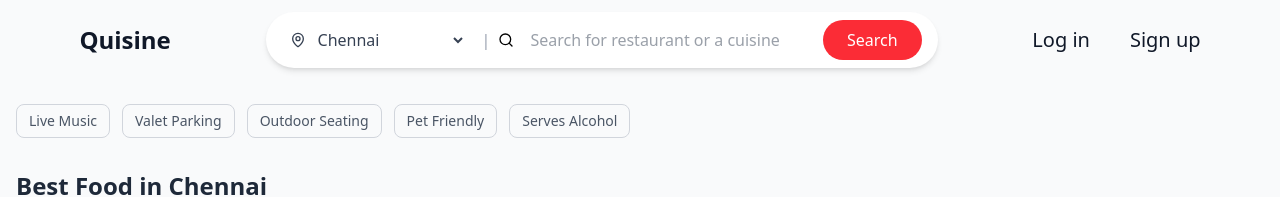
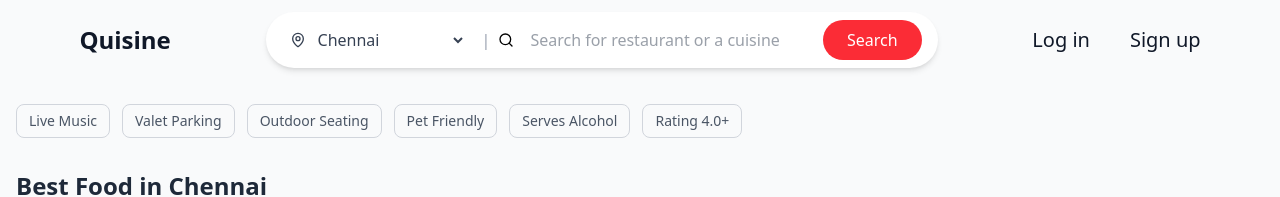
Before and after one commit to Karthikeyan-N-FSD/Restaurant-Reservation-and-Review-Platform-Client-Code, a React (Vite) app: page /search in a window 1280 px wide. Shown: the top 197 px of the page. Built offline with nearby package versions, Linux system fonts and the light colour scheme; no server answers.

Commit message:
rating filter

```diff
--- a/src/SearchPage.jsx
+++ b/src/SearchPage.jsx
@@ -19,6 +19,7 @@ const SearchPage = () => {
   const [restaurants, setRestaurants] = useState([]);
   const [loading, setLoading] = useState(false);
   const [selectedFilters, setSelectedFilters] = useState([]);
+  const [ratingFilter, setRatingFilter] = useState(false); // State for "Rating 4.0+"
 
   const availableFilters = ["Live Music", "Valet Parking", "Outdoor Seating", "Pet Friendly", "Serves Alcohol"];
 
@@ -42,10 +43,12 @@ const SearchPage = () => {
     // eslint-disable-next-line
   }, [location, searchTerm]);
 
-  // Filter restaurants based on selected filters
-  const filteredRestaurants = restaurants.filter((restaurant) =>
-    selectedFilters.every((filter) => restaurant.info?.includes(filter))
-  );
+  // Filter restaurants based on selected filters and rating
+  const filteredRestaurants = restaurants.filter((restaurant) => {
+    const matchesFilters = selectedFilters.every((filter) => restaurant.info?.includes(filter));
+    const matchesRating = !ratingFilter || restaurant.rating >= 4.0; // Check if rating is 4.0+
+    return matchesFilters && matchesRating;
+  });
 
   const toggleFilter = (filter) => {
     setSelectedFilters((prev) =>
@@ -66,6 +69,12 @@ const SearchPage = () => {
               onClick={() => toggleFilter(filter)}
             />
           ))}
+          {/* Rating Filter */}
+          <FilterButton
+            text="Rating 4.0+"
+            isSelected={ratingFilter}
+            onClick={() => setRatingFilter(!ratingFilter)} // Toggle rating filter
+          />
         </div>
 
         {/* Content Header */}
```
